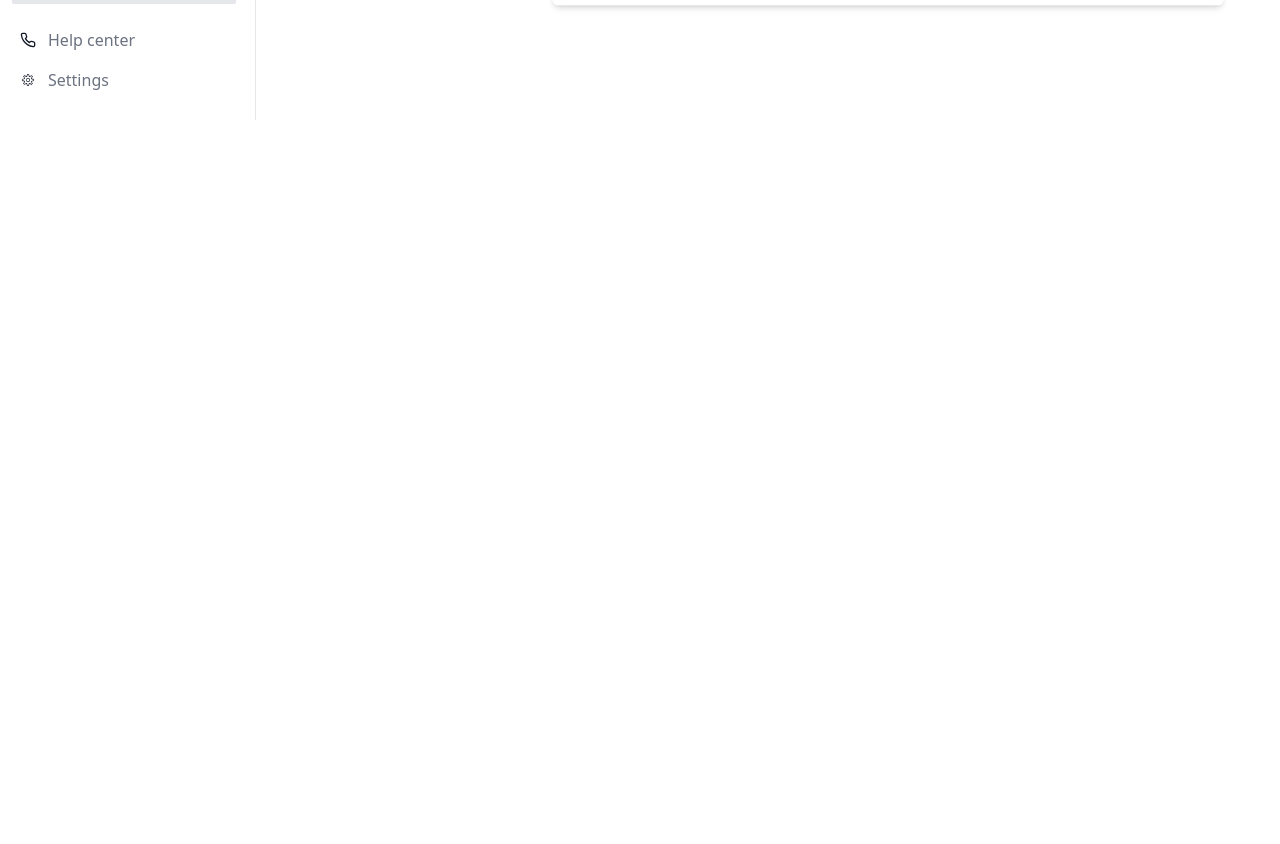
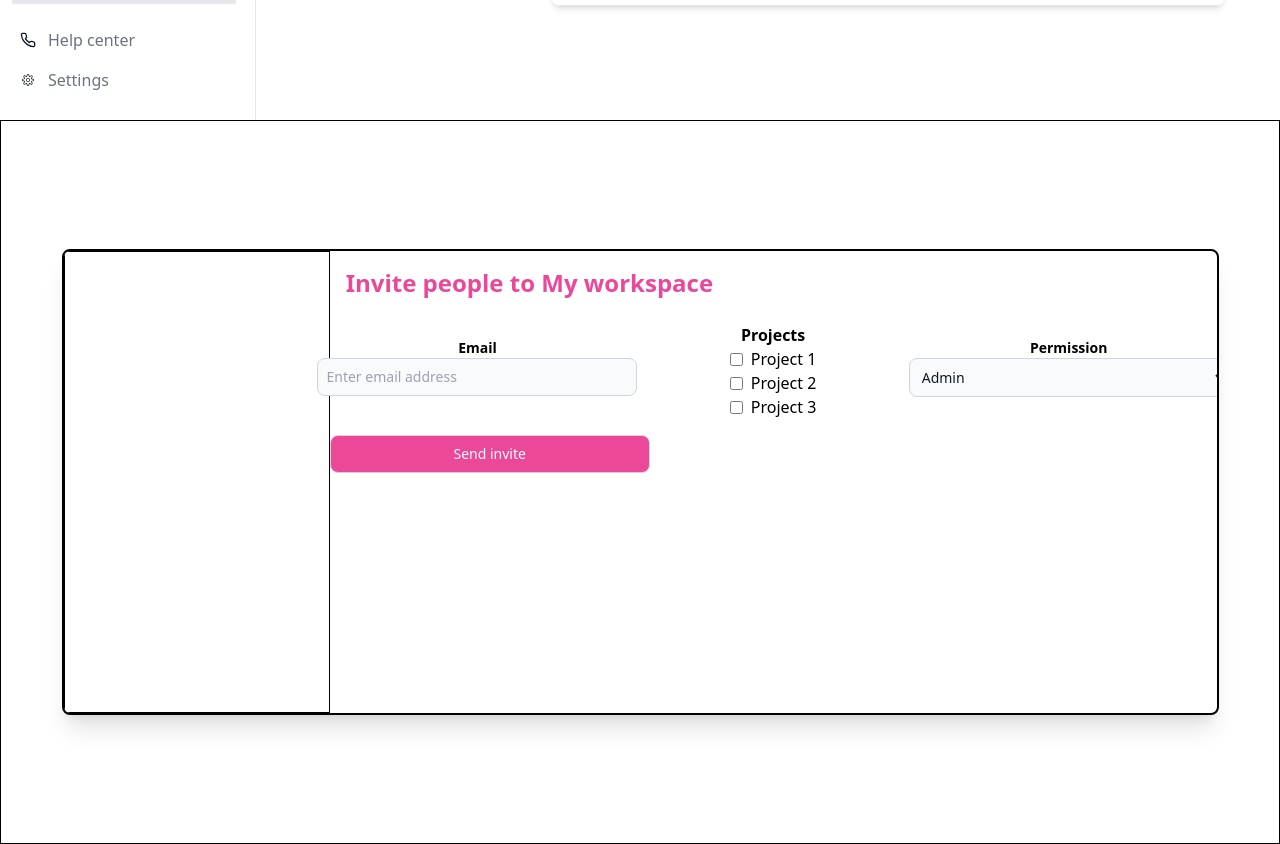
Before and after one commit to EstebanMa12/Technical-Test-Makaia, a React (Vite) app: page / in a window 1280 px wide. Shown: the part 680-1524 px from the top of the page. Before the commit the page ends 893 px from the top, so only its background shows below. Built offline with nearby package versions, Linux system fonts and the light colour scheme.

Commit message:
Remove unused dependency and fix styling issue

```diff
--- /dev/null
+++ b/src/components/ModalForm/index.tsx
@@ -0,0 +1,115 @@
+
+import { useState } from 'react';
+
+const EmailInput = ({ email, onChange }: { email: string, onChange: (e: React.ChangeEvent<HTMLInputElement>) => void }) => {
+  return (
+    <div className="flex flex-col justify-center items-center">
+      <label htmlFor="first-name" className="text-black font-bold text-sm text-left">
+        Email
+      </label>
+      <input
+        type="text"
+        id="first-name"
+        className="block p-2 text-sm text-gray-900 border border-gray-300 rounded-lg w-80 bg-gray-50 focus:ring-blue-500 focus:border-blue-500 "
+        placeholder="Enter email address"
+        value={email}
+        onChange={onChange}
+      />
+    </div>
+  );
+};
+
+const ProjectSelection = ({ projects, selectedProjects, onChange }: { projects: string[], selectedProjects: string[], onChange: (project: string) => void }) => {
+  return (
+    <div className="flex flex-col justify-center items-center">
+      <label htmlFor="" className="font-semibold mt-2">
+        Projects
+      </label>
+      {projects.map((project) => (
+        <div key={project} className="flex flex-row justify-center items-center">
+          <input
+            type="checkbox"
+            id={`project-${project}`}
+            className="mr-2"
+            checked={selectedProjects.includes(project)}
+            onChange={() => onChange(project)}
+          />
+          <label htmlFor={`project-${project}`}>{project}</label>
+        </div>
+      ))}
+    </div>
+  );
+};
+
+const PermissionSelection = ({ permission, onChange }: { permission: string, onChange: (e: React.ChangeEvent<HTMLSelectElement>) => void }) => {
+  return (
+    <div className="flex flex-col justify-center items-center">
+      <label htmlFor="role" className="text-black font-bold text-sm text-left">
+        Permission
+      </label>
+      <select
+        name="role"
+        id="role"
+        className="block p-2 text-sm text-gray-900 border border-gray-300 rounded-lg w-80 bg-gray-50 focus:ring-blue-500 focus:border-blue-500 "
+        value={permission}
+        onChange={onChange}
+      >
+        <option value="admin">Admin</option>
+        <option value="guest">Guest</option>
+      </select>
+    </div>
+  );
+};
+
+const ModalForm = () => {
+  const [email, setEmail] = useState('');
+  const [selectedProjects, setSelectedProjects] = useState([]);
+  const [permission, setPermission] = useState('admin');
+
+  const projects = ['Project 1', 'Project 2', 'Project 3'];
+
+  const handleSubmit = (e: { preventDefault: () => void; }) => {
+    e.preventDefault();
+    // send invite here
+  };
+
+  return (
+    <div className="w-full h-full border border-black flex justify-center items-center">
+      <div className="w-[1157px] h-[466px] border-2 border-black my-32 rounded-lg bg-white shadow-xl z-50 overflow-hidden flex">
+        <div className="flex justify-center items-center w-72 h-full border border-black "></div>
+        <div>
+          <h1 className="text-pink-500 font-bold text-2xl p-4">
+            Invite people to My workspace
+          </h1>
+          <div>
+            <form onSubmit={handleSubmit}>
+              <div className="grid grid-cols-3">
+                <EmailInput email={email} onChange={(e) => setEmail(e.target.value)} />
+                <ProjectSelection
+                  projects={projects}
+                  selectedProjects={selectedProjects}
+                  onChange={(project) => {
+                    if (selectedProjects.includes(project)) {
+                      setSelectedProjects(selectedProjects.filter((p) => p !== project));
+                    } else {
+                      setSelectedProjects([...selectedProjects, project]);
+                    }
+                  }}
+                />
+                <PermissionSelection permission={permission} onChange={(e) => setPermission(e.target.value)} />
+              </div>
+              <button
+                type="submit"
+                className="block p-2 text-sm text-gray-900 border border-gray-300 rounded-lg w-80 bg-pink-500 focus:ring-blue-500 focus:border-blue-500 text-white mt-4"
+              >
+                Send invite
+              </button>
+            </form>
+          </div>
+        </div>
+      </div>
+    </div>
+  );
+};
+
+export default ModalForm;
--- a/src/components/UsersTable/index.tsx
+++ b/src/components/UsersTable/index.tsx
@@ -28,6 +28,7 @@ const UsersTable = () => {
     return (
         <div className=" overflow-x-auto shadow-md sm:rounded-lg
         w-full
+        overflow-y-hidden
         ">
             <div className="  items-center justify-between flex-column flex-wrap md:flex-row space-y-4 md:space-y-0 pb-4 bg-white ">
                 {/* <label htmlFor="table-search" className="sr-only">Search</label> */}
--- a/src/pages/Home/index.tsx
+++ b/src/pages/Home/index.tsx
@@ -2,10 +2,12 @@ import Sidebar from "../../components/Sidebar"
 import Header from "../../components/Header"
 import UsersTable from "../../components/UsersTable"
 import Link from "../../components/Link"
+import ModalForm from "../../components/ModalForm"
 
 
 const Home = () => {
     return (
+        <>
         <div className="container flex flex-row">
             <Sidebar/>
             < div className="flex flex-col w-full h-screen
@@ -22,6 +24,8 @@ const Home = () => {
                 <UsersTable/>
             </div>
         </div>
+        <ModalForm/>
+        </>
     )
 }
 
```
Also changed, not shown: 1 other file (tests, documents, lock files or other folders).
